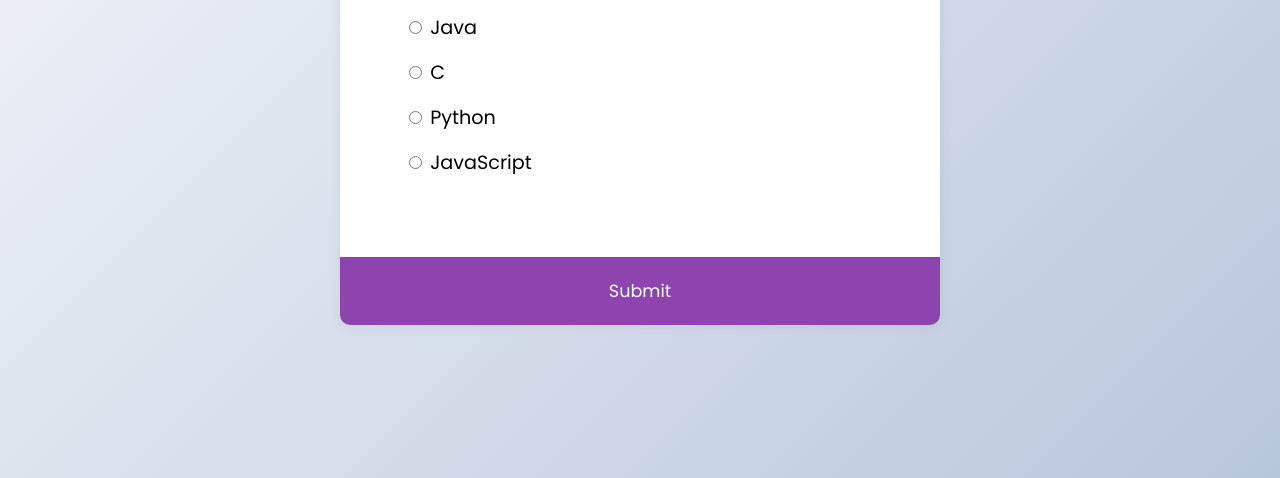
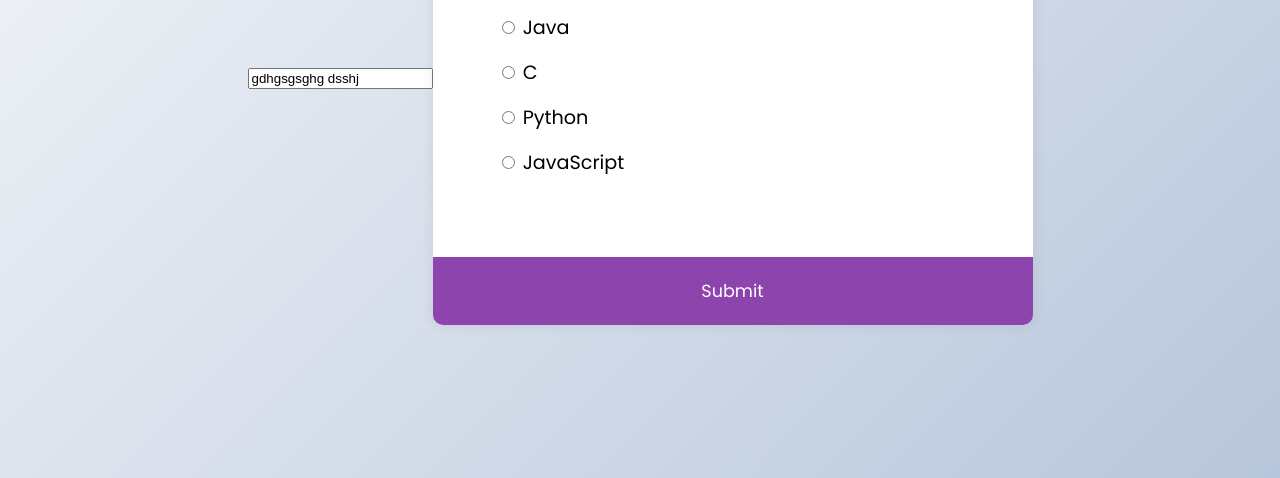
Before and after one commit to tafoca/tafoca.github.io, a plain HTML site: page index.html in a window 1280 px wide. Shown: the part 322-800 px from the top of the page. Drawn offline with Linux system fonts and the light colour scheme.

Commit message:
Update index.html

```diff
--- a/index.html
+++ b/index.html
@@ -18,6 +18,8 @@ j=d.createElement(s),dl=l!='dataLayer'?'&l='+l:'';j.async=true;j.src=
 <noscript><iframe src="https://www.googletagmanager.com/ns.html?id=GTM-TCFQ5GN"
 height="0" width="0" style="display:none;visibility:hidden"></iframe></noscript>
 <!-- End Google Tag Manager (noscript) -->
+
+    <input type="text" value="gdhgsgsghg dsshj"/>
 
     <div class="quiz-container" id="quiz">
       <div class="quiz-header">
```
